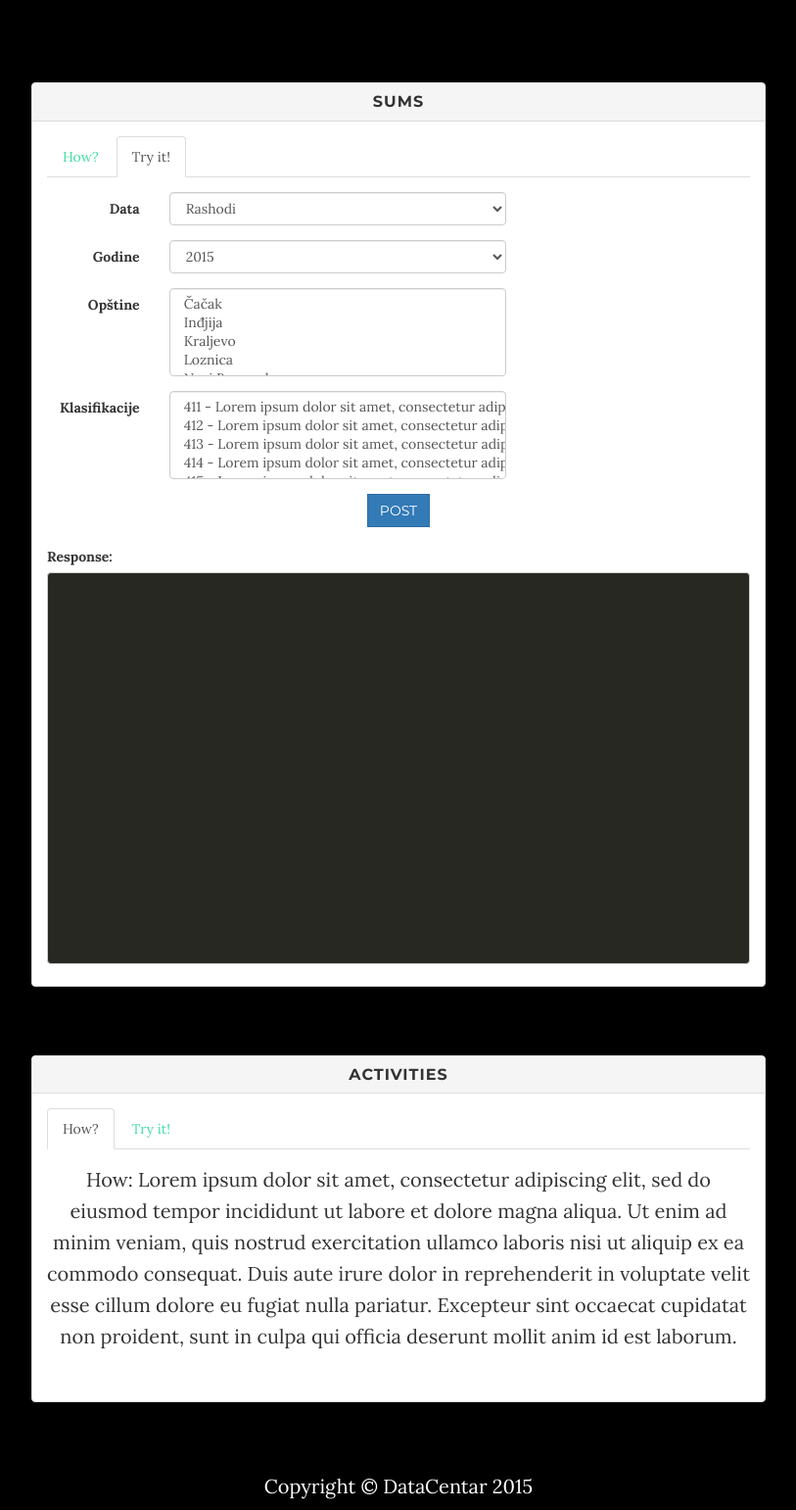
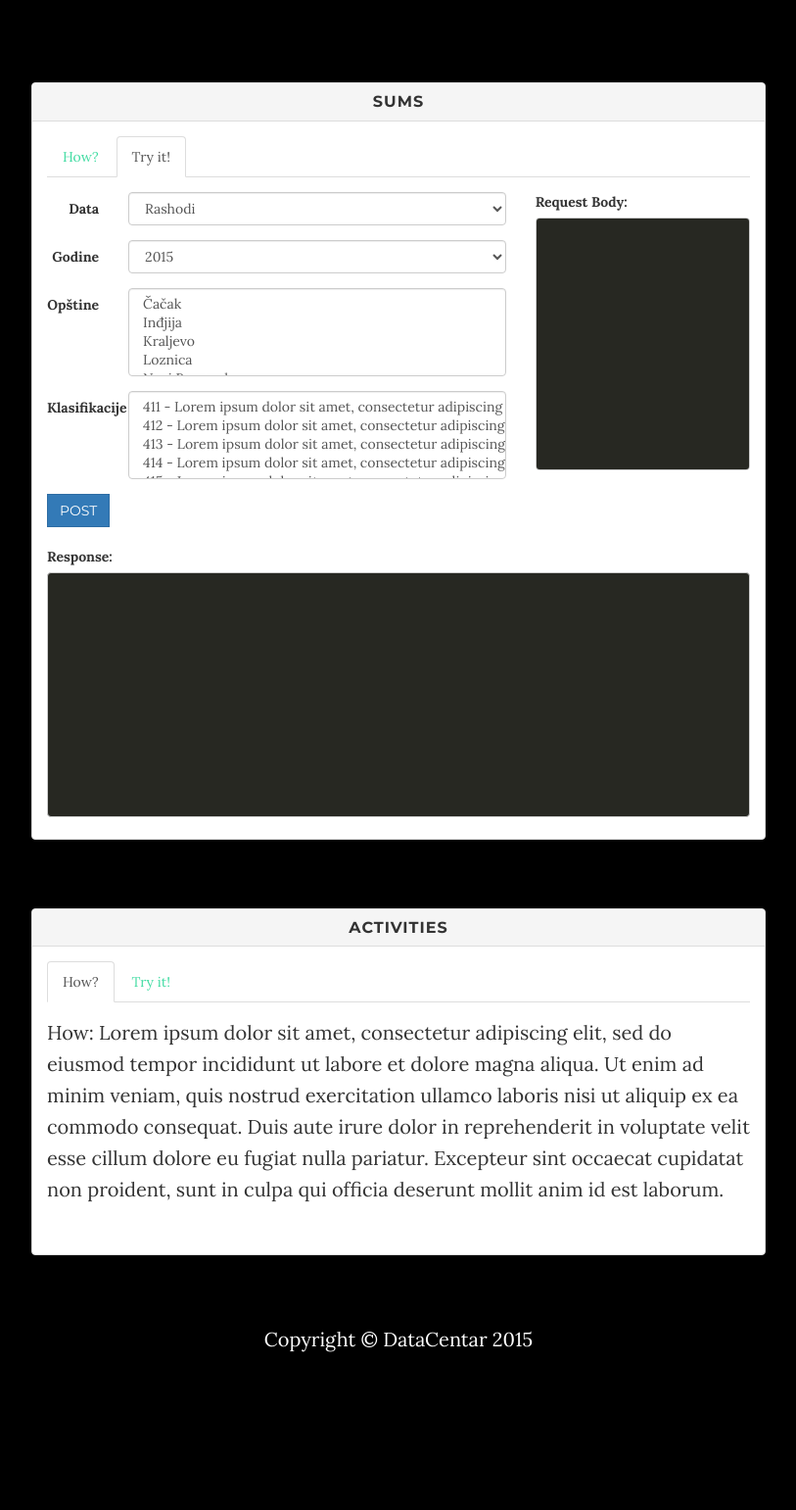
Before and after one commit to crtarsorg/data-centar, a Flask app: page /api/ in a window 1280 px wide, after a click on "Try it!". Shown: the part 283-1824 px from the top of the page at 98% size, without its empty margins (233-1046 px from the left). After the commit the page ends 1663 px from the top, so only its background shows below. Run offline with Flask 2, Linux system fonts and the light colour scheme; some libraries are stand-ins or nearby versions.

Commit message:
added request body code highlighter

```diff
--- a/app/templates/mod_api/index.html
+++ b/app/templates/mod_api/index.html
@@ -31,6 +31,7 @@
                   contentType: 'application/json',
                   data: JSON.stringify(data),
                   success: function(rsp){
+                      $('#sum-req-body-box').text(JSON.stringify(data, null, 4));
                       $('#sum-req-rsp-box').text(JSON.stringify(rsp, null, 4));
                       Prism.highlightAll();
                   },
@@ -59,12 +60,12 @@
             </div>
         </div>
     </section>
-    <section id="api-sums" class="container text-center" style="padding-top:50px">
+    <section id="api-sums" class="container" style="padding-top:50px">
         <div class="row">
             <div class="col-lg-8 col-lg-offset-2">
 
                 <div class="panel panel-default">
-                    <div class="panel-heading">
+                    <div class="panel-heading text-center">
                         <h3 class="panel-title">Sums</h3>
                     </div>
                     <div class="panel-body">
@@ -83,37 +84,47 @@
                             </div>
                             <div role="tabpanel" class="tab-pane" id="sums-tryit">
 
+                                <div class="row">
+                                    <div class="col-md-8">
                                         <form class="form-horizontal" id="sum-req-form">
                                             <div class="form-group">
                                                 {{ sum_req_form.data.label(class="control-label col-xs-2") }}
-                                        <div class="col-xs-6">
+                                                <div class="col-xs-10">
                                                     {{ sum_req_form.data(class="form-control") }}
                                                 </div>
                                             </div>
                                             <div class="form-group">
                                                 {{ sum_req_form.years.label(class="control-label col-xs-2") }}
-                                        <div class="col-xs-6">
+                                                <div class="col-xs-10">
                                                     {{ sum_req_form.years(class="form-control") }}
                                                 </div>
                                             </div>
                                             <div class="form-group">
                                                 {{ sum_req_form.municipalities.label(class="control-label col-xs-2") }}
-                                        <div class="col-xs-6">
+                                                <div class="col-xs-10">
                                                     {{ sum_req_form.municipalities(class="form-control") }}
                                                 </div>
                                             </div>
                                             <div class="form-group">
                                                 {{ sum_req_form.classifications.label(class="control-label col-xs-2") }}
-                                        <div class="col-xs-6">
+                                                <div class="col-xs-10">
                                                     {{ sum_req_form.classifications(class="form-control") }}
                                                 </div>
                                             </div>
                                         </form>
                                         <button class="btn btn-primary" id="btn-post-sum-req">POST</button>
+                                    </div>
+                                    <div class="col-md-4">
+                                        <strong>Request Body:</strong>
+                                        <pre style="height:258px;">
+                                            <code class="language-javascript" id="sum-req-body-box"></code>
+                                        </pre>
+                                    </div>
+                                </div>
 
-                                <div style="padding-top:20px;" class="text-left">
+                                <div style="padding-top:20px;">
                                     <strong>Response:</strong>
-                                    <pre style="height:400px;">
+                                    <pre style="height:250px;">
                                         <code class="language-javascript" id="sum-req-rsp-box"></code>
                                     </pre>
                                 </div>
@@ -125,11 +136,11 @@
         </div>
     </section>
 
-    <section id="api-activities" class="container text-center" style="padding-top:50px">
+    <section id="api-activities" class="container" style="padding-top:50px">
         <div class="row">
             <div class="col-lg-8 col-lg-offset-2">
                 <div class="panel panel-default">
-                    <div class="panel-heading">
+                    <div class="panel-heading  text-center">
                         <h3 class="panel-title">Activities</h3>
                     </div>
                     <div class="panel-body">
```
Lines whose indentation alone changed are shown as unchanged.
